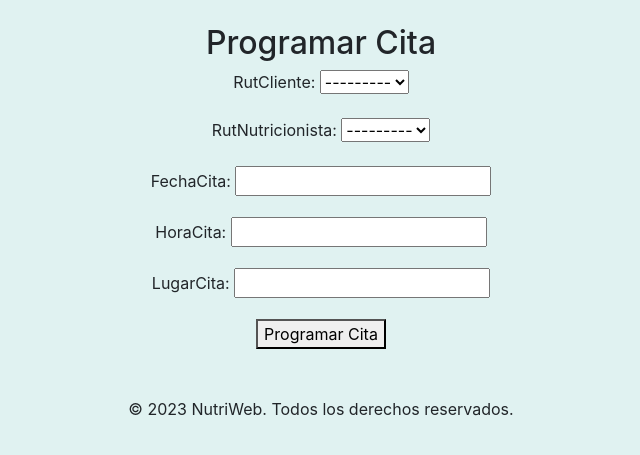
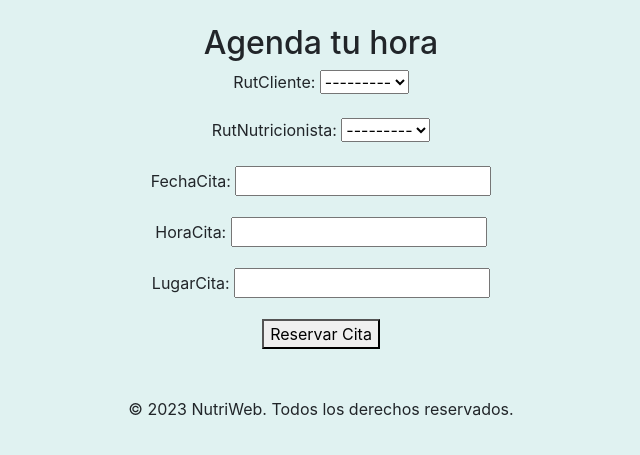
Before and after one commit to Nacho255a/NutriWebE4, a Django app: page /programar_cita/ in a window 1280 px wide. Shown: the part 56-511 px from the top of the page, without its empty margins (319-959 px from the left). Run offline with Django 4.2, Linux system fonts and the light colour scheme; data that the repository does not hold is empty; some libraries are stand-ins or nearby versions.

Commit message:
Cambios letras igna

```diff
--- a/nutriweb/main_app/templates/programar_cita.html
+++ b/nutriweb/main_app/templates/programar_cita.html
@@ -25,10 +25,10 @@
         }
     </style>
 </head>
-    <h2>Programar Cita</h2>
+    <h2>Agenda tu hora</h2>
     <form method="post">
         {% csrf_token %}
         {{ form.as_p }}
-        <button type="submit">Programar Cita</button>
+        <button type="submit">Reservar Cita</button>
     </form>
 {% endblock %}
```
